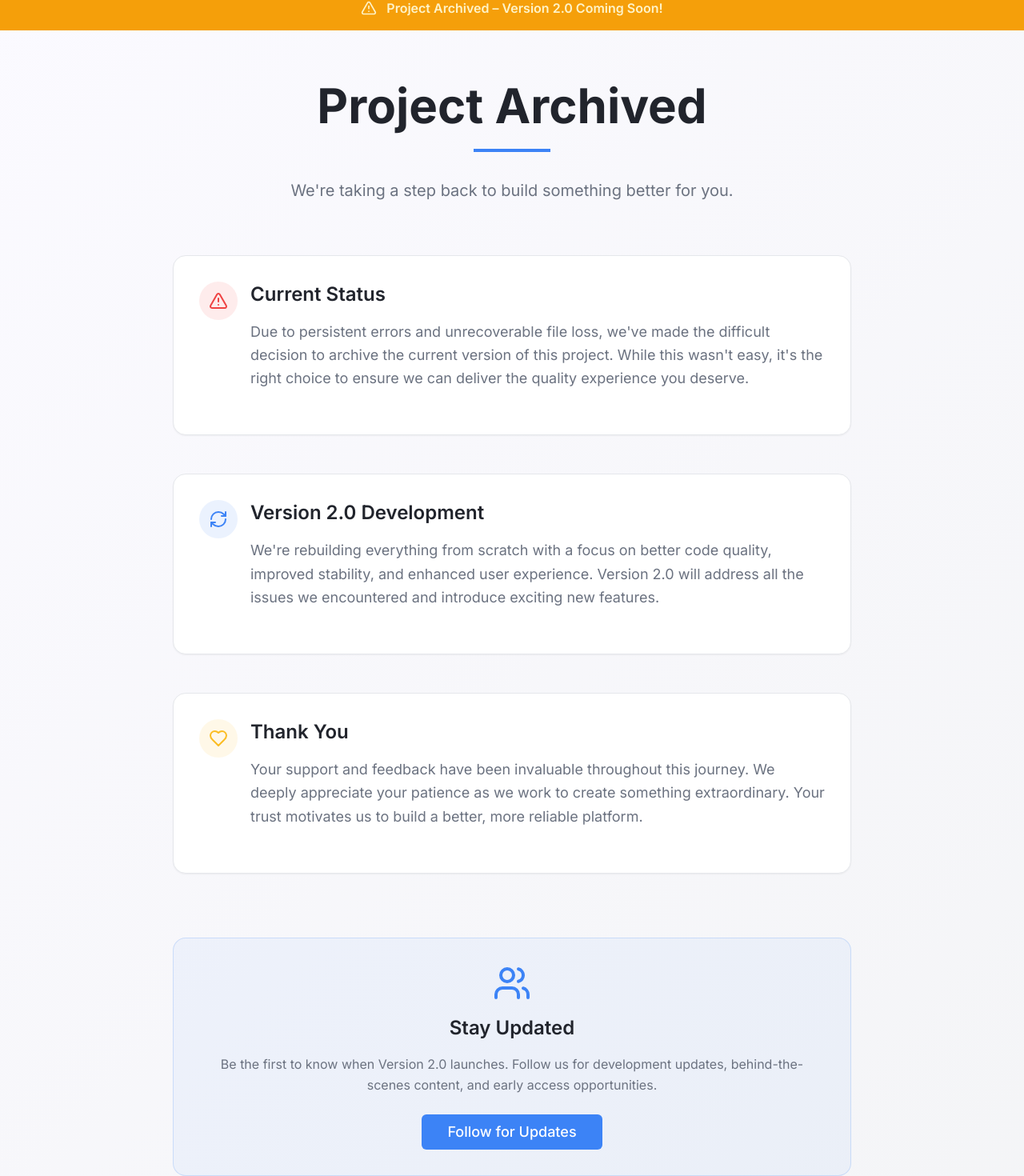
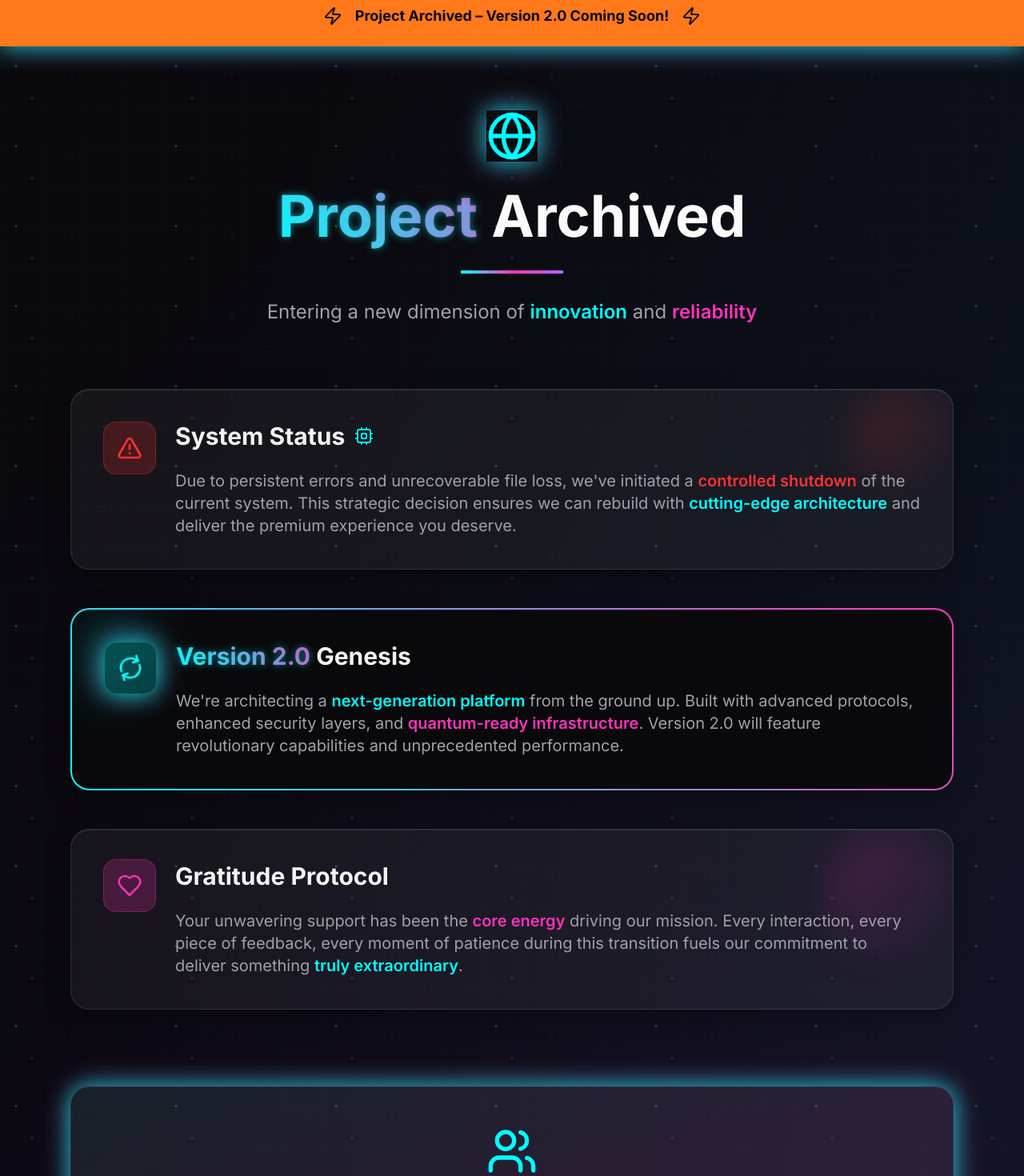
Before and after one commit to HumayunK01/Updating, a React (Vite) app: page / in a window 1280 px wide. Shown: the part 18-1488 px from the top of the page at 80% size. Built offline with nearby package versions, Linux system fonts and the light colour scheme.

Commit message:
Refactor landing page design
Improve the landing page's aesthetic to align with a Web3 and modern style, enhancing its visual appeal.

```diff
--- a/src/index.css
+++ b/src/index.css
@@ -6,46 +6,53 @@
 
 @layer base {
   :root {
-    /* Base colors - Clean professional palette */
-    --background: 250 100% 99%;
-    --foreground: 224 15% 15%;
+    /* Web3 Dark Theme - Futuristic cyber aesthetic */
+    --background: 240 10% 4%;
+    --foreground: 0 0% 98%;
 
-    /* Card styling */
-    --card: 0 0% 100%;
-    --card-foreground: 224 15% 15%;
+    /* Glass morphism cards */
+    --card: 240 10% 8%;
+    --card-foreground: 0 0% 95%;
 
     /* Popover styling */
-    --popover: 0 0% 100%;
-    --popover-foreground: 224 15% 15%;
+    --popover: 240 10% 6%;
+    --popover-foreground: 0 0% 95%;
 
-    /* Primary - Professional blue */
-    --primary: 217 91% 60%;
-    --primary-foreground: 0 0% 100%;
+    /* Primary - Neon cyan */
+    --primary: 180 100% 50%;
+    --primary-foreground: 240 10% 4%;
 
-    /* Secondary - Subtle gray */
-    --secondary: 220 13% 96%;
-    --secondary-foreground: 224 15% 25%;
+    /* Secondary - Purple gradient */
+    --secondary: 270 100% 15%;
+    --secondary-foreground: 0 0% 95%;
 
     /* Muted elements */
-    --muted: 220 13% 96%;
-    --muted-foreground: 220 9% 46%;
+    --muted: 240 10% 12%;
+    --muted-foreground: 240 5% 65%;
 
-    /* Accent - Warning amber for archive banner */
-    --accent: 43 96% 56%;
-    --accent-foreground: 26 83% 14%;
+    /* Accent - Hot pink neon */
+    --accent: 320 100% 60%;
+    --accent-foreground: 240 10% 4%;
 
-    /* Warning colors for archival banner */
-    --warning: 38 92% 50%;
-    --warning-foreground: 48 96% 89%;
+    /* Warning colors - Electric orange */
+    --warning: 25 100% 55%;
+    --warning-foreground: 240 10% 4%;
 
-    /* Destructive */
-    --destructive: 0 84% 60%;
+    /* Destructive - Red neon */
+    --destructive: 0 100% 60%;
     --destructive-foreground: 0 0% 98%;
 
-    /* Borders and inputs */
-    --border: 220 13% 91%;
-    --input: 220 13% 91%;
-    --ring: 217 91% 60%;
+    /* Borders and inputs with glow */
+    --border: 240 20% 20%;
+    --input: 240 10% 12%;
+    --ring: 180 100% 50%;
+
+    /* Web3 specific colors */
+    --neon-purple: 270 100% 70%;
+    --neon-cyan: 180 100% 50%;
+    --neon-pink: 320 100% 60%;
+    --glass-bg: 240 10% 8%;
+    --glass-border: 240 20% 20%;
 
     --radius: 0.5rem;
 
@@ -115,7 +122,7 @@
   }
 }
 
-/* Custom animations for archival page */
+/* Web3 Aesthetic Animations and Effects */
 @layer utilities {
   .animate-fade-in {
     animation: fadeIn 0.8s ease-out forwards;
@@ -131,6 +138,18 @@
     opacity: 0;
   }
 
+  .animate-glow {
+    animation: glow 2s ease-in-out infinite alternate;
+  }
+
+  .animate-float {
+    animation: float 6s ease-in-out infinite;
+  }
+
+  .animate-gradient {
+    animation: gradientShift 3s ease infinite;
+  }
+
   @keyframes fadeIn {
     from {
       opacity: 0;
@@ -142,7 +161,102 @@
     }
   }
 
-  .gradient-bg {
-    background: linear-gradient(135deg, hsl(var(--background)) 0%, hsl(var(--secondary)) 100%);
+  @keyframes glow {
+    from {
+      box-shadow: 0 0 20px hsl(var(--primary) / 0.4);
+    }
+    to {
+      box-shadow: 0 0 30px hsl(var(--primary) / 0.8), 0 0 40px hsl(var(--accent) / 0.3);
+    }
+  }
+
+  @keyframes float {
+    0%, 100% {
+      transform: translateY(0px);
+    }
+    50% {
+      transform: translateY(-10px);
+    }
+  }
+
+  @keyframes gradientShift {
+    0%, 100% {
+      background-position: 0% 50%;
+    }
+    50% {
+      background-position: 100% 50%;
+    }
+  }
+
+  /* Web3 Backgrounds */
+  .cyber-bg {
+    background:
+      radial-gradient(circle at 20% 80%, hsl(var(--neon-purple) / 0.15) 0%, transparent 50%),
+      radial-gradient(circle at 80% 20%, hsl(var(--neon-cyan) / 0.15) 0%, transparent 50%),
+      radial-gradient(circle at 40% 40%, hsl(var(--neon-pink) / 0.1) 0%, transparent 50%),
+      linear-gradient(135deg, hsl(var(--background)) 0%, hsl(var(--secondary)) 100%);
+    background-size: 400% 400%;
+  }
+
+  /* Glassmorphism Effects */
+  .glass-card {
+    background: rgba(255, 255, 255, 0.05);
+    backdrop-filter: blur(10px);
+    border: 1px solid rgba(255, 255, 255, 0.1);
+    box-shadow:
+      0 8px 32px rgba(0, 0, 0, 0.3),
+      inset 0 1px 0 rgba(255, 255, 255, 0.1);
+  }
+
+  .glass-card:hover {
+    background: rgba(255, 255, 255, 0.08);
+    border: 1px solid hsl(var(--primary) / 0.3);
+    box-shadow:
+      0 8px 40px rgba(0, 0, 0, 0.4),
+      0 0 20px hsl(var(--primary) / 0.2),
+      inset 0 1px 0 rgba(255, 255, 255, 0.15);
+  }
+
+  /* Neon Text Effects */
+  .neon-text {
+    background: linear-gradient(45deg, hsl(var(--primary)), hsl(var(--accent)));
+    -webkit-background-clip: text;
+    -webkit-text-fill-color: transparent;
+    background-clip: text;
+    text-shadow: 0 0 10px hsl(var(--primary) / 0.5);
+  }
+
+  .cyber-border {
+    border: 2px solid transparent;
+    background: linear-gradient(hsl(var(--background)), hsl(var(--background))) padding-box,
+                linear-gradient(45deg, hsl(var(--primary)), hsl(var(--accent))) border-box;
+  }
+
+  /* Particle Effects */
+  .particles::before {
+    content: '';
+    position: absolute;
+    top: 0;
+    left: 0;
+    right: 0;
+    bottom: 0;
+    background-image:
+      radial-gradient(2px 2px at 20px 30px, hsl(var(--primary) / 0.5), transparent),
+      radial-gradient(2px 2px at 40px 70px, hsl(var(--accent) / 0.4), transparent),
+      radial-gradient(1px 1px at 90px 40px, hsl(var(--neon-purple) / 0.6), transparent),
+      radial-gradient(1px 1px at 130px 80px, hsl(var(--neon-cyan) / 0.4), transparent);
+    background-repeat: repeat;
+    background-size: 200px 100px;
+    animation: particleMove 20s linear infinite;
+    pointer-events: none;
+  }
+
+  @keyframes particleMove {
+    0% {
+      transform: translateY(0);
+    }
+    100% {
+      transform: translateY(-100px);
+    }
   }
 }
--- a/src/pages/Index.tsx
+++ b/src/pages/Index.tsx
@@ -1,118 +1,158 @@
 import { Button } from "@/components/ui/button";
-import { AlertTriangle, RefreshCw, Heart, Users } from "lucide-react";
+import { AlertTriangle, RefreshCw, Heart, Users, Zap, Cpu, Globe } from "lucide-react";
 
 const Index = () => {
   return (
-    <div className="min-h-screen gradient-bg">
+    <div className="min-h-screen cyber-bg particles relative overflow-hidden">
+      {/* Animated Grid Background */}
+      <div className="absolute inset-0 opacity-20">
+        <div className="absolute inset-0" style={{
+          backgroundImage: `
+            linear-gradient(rgba(0, 255, 255, 0.1) 1px, transparent 1px),
+            linear-gradient(90deg, rgba(0, 255, 255, 0.1) 1px, transparent 1px)
+          `,
+          backgroundSize: '50px 50px'
+        }}></div>
+      </div>
+
       {/* Warning Banner */}
-      <div className="bg-warning text-warning-foreground py-4 px-6 animate-fade-in">
-        <div className="container mx-auto flex items-center justify-center gap-3">
-          <AlertTriangle className="h-5 w-5" />
-          <p className="font-semibold text-center">
+      <div className="relative z-10 bg-warning text-warning-foreground py-6 px-6 animate-fade-in animate-glow">
+        <div className="container mx-auto flex items-center justify-center gap-4">
+          <Zap className="h-6 w-6 animate-pulse" />
+          <p className="font-bold text-center text-lg">
             Project Archived – Version 2.0 Coming Soon!
           </p>
+          <Zap className="h-6 w-6 animate-pulse" />
         </div>
       </div>
 
       {/* Main Content */}
-      <div className="container mx-auto px-6 py-16 max-w-4xl">
+      <div className="container mx-auto px-6 py-20 max-w-6xl relative z-10">
         {/* Header */}
-        <div className="text-center mb-16 animate-fade-in-delay">
-          <h1 className="text-4xl md:text-5xl lg:text-6xl font-bold text-foreground mb-6 leading-tight">
-            Project Archived
+        <div className="text-center mb-20 animate-fade-in-delay">
+          <div className="animate-float mb-8">
+            <Globe className="h-16 w-16 mx-auto text-primary animate-glow" />
+          </div>
+          <h1 className="text-5xl md:text-6xl lg:text-7xl font-bold mb-8 leading-tight">
+            <span className="neon-text">Project</span>{" "}
+            <span className="text-foreground">Archived</span>
           </h1>
-          <div className="w-24 h-1 bg-primary mx-auto mb-8"></div>
-          <p className="text-xl text-muted-foreground max-w-2xl mx-auto leading-relaxed">
-            We're taking a step back to build something better for you.
+          <div className="w-32 h-1 bg-gradient-to-r from-primary via-accent to-neon-purple mx-auto mb-8 animate-gradient"></div>
+          <p className="text-xl md:text-2xl text-muted-foreground max-w-3xl mx-auto leading-relaxed">
+            Entering a new dimension of{" "}
+            <span className="text-primary font-semibold">innovation</span> and{" "}
+            <span className="text-accent font-semibold">reliability</span>
           </p>
         </div>
 
-        {/* Content Sections */}
+        {/* Content Grid */}
         <div className="grid gap-8 md:gap-12 animate-fade-in-delay-2">
           {/* Section 1: Project Status */}
-          <div className="bg-card rounded-2xl p-8 shadow-sm border border-border">
-            <div className="flex items-start gap-4 mb-6">
-              <div className="bg-destructive/10 p-3 rounded-full">
-                <AlertTriangle className="h-6 w-6 text-destructive" />
+          <div className="glass-card rounded-3xl p-8 md:p-10 transition-all duration-500 hover:scale-[1.02] relative overflow-hidden">
+            <div className="absolute top-0 right-0 w-32 h-32 bg-gradient-to-br from-destructive/20 to-transparent rounded-full blur-xl"></div>
+            <div className="flex items-start gap-6 relative z-10">
+              <div className="bg-destructive/20 p-4 rounded-2xl border border-destructive/30 animate-float">
+                <AlertTriangle className="h-8 w-8 text-destructive" />
               </div>
-              <div>
-                <h2 className="text-2xl font-semibold text-card-foreground mb-4">
-                  Current Status
+              <div className="flex-1">
+                <h2 className="text-3xl font-bold text-card-foreground mb-6 flex items-center gap-3">
+                  System Status
+                  <Cpu className="h-6 w-6 text-primary animate-pulse" />
                 </h2>
-                <p className="text-muted-foreground leading-relaxed text-lg">
-                  Due to persistent errors and unrecoverable file loss, we've made the difficult
-                  decision to archive the current version of this project. While this wasn't easy,
-                  it's the right choice to ensure we can deliver the quality experience you deserve.
+                <p className="text-muted-foreground leading-relaxed text-lg md:text-xl">
+                  Due to persistent errors and unrecoverable file loss, we've initiated a{" "}
+                  <span className="text-destructive font-semibold">controlled shutdown</span> of the current system.
+                  This strategic decision ensures we can rebuild with{" "}
+                  <span className="text-primary font-semibold">cutting-edge architecture</span> and
+                  deliver the premium experience you deserve.
                 </p>
               </div>
             </div>
           </div>
 
           {/* Section 2: What's Next */}
-          <div className="bg-card rounded-2xl p-8 shadow-sm border border-border">
-            <div className="flex items-start gap-4 mb-6">
-              <div className="bg-primary/10 p-3 rounded-full">
-                <RefreshCw className="h-6 w-6 text-primary" />
+          <div className="glass-card rounded-3xl p-8 md:p-10 transition-all duration-500 hover:scale-[1.02] relative overflow-hidden cyber-border">
+            <div className="absolute top-0 left-0 w-32 h-32 bg-gradient-to-br from-primary/20 to-transparent rounded-full blur-xl"></div>
+            <div className="flex items-start gap-6 relative z-10">
+              <div className="bg-primary/20 p-4 rounded-2xl border border-primary/30 animate-glow">
+                <RefreshCw className="h-8 w-8 text-primary animate-spin" style={{animationDuration: '3s'}} />
               </div>
-              <div>
-                <h2 className="text-2xl font-semibold text-card-foreground mb-4">
-                  Version 2.0 Development
+              <div className="flex-1">
+                <h2 className="text-3xl font-bold text-card-foreground mb-6">
+                  <span className="neon-text">Version 2.0</span> Genesis
                 </h2>
-                <p className="text-muted-foreground leading-relaxed text-lg">
-                  We're rebuilding everything from scratch with a focus on better code quality,
-                  improved stability, and enhanced user experience. Version 2.0 will address all
-                  the issues we encountered and introduce exciting new features.
+                <p className="text-muted-foreground leading-relaxed text-lg md:text-xl">
+                  We're architecting a{" "}
+                  <span className="text-primary font-semibold">next-generation platform</span> from the ground up.
+                  Built with advanced protocols, enhanced security layers, and{" "}
+                  <span className="text-accent font-semibold">quantum-ready infrastructure</span>.
+                  Version 2.0 will feature revolutionary capabilities and unprecedented performance.
                 </p>
               </div>
             </div>
           </div>
 
           {/* Section 3: Thank You */}
-          <div className="bg-card rounded-2xl p-8 shadow-sm border border-border">
-            <div className="flex items-start gap-4 mb-6">
-              <div className="bg-accent/10 p-3 rounded-full">
-                <Heart className="h-6 w-6 text-accent" />
+          <div className="glass-card rounded-3xl p-8 md:p-10 transition-all duration-500 hover:scale-[1.02] relative overflow-hidden">
+            <div className="absolute top-0 right-0 w-40 h-40 bg-gradient-to-br from-accent/20 to-transparent rounded-full blur-xl"></div>
+            <div className="flex items-start gap-6 relative z-10">
+              <div className="bg-accent/20 p-4 rounded-2xl border border-accent/30 animate-float" style={{animationDelay: '1s'}}>
+                <Heart className="h-8 w-8 text-accent animate-pulse" />
               </div>
-              <div>
-                <h2 className="text-2xl font-semibold text-card-foreground mb-4">
-                  Thank You
+              <div className="flex-1">
+                <h2 className="text-3xl font-bold text-card-foreground mb-6">
+                  Gratitude Protocol
                 </h2>
-                <p className="text-muted-foreground leading-relaxed text-lg">
-                  Your support and feedback have been invaluable throughout this journey.
-                  We deeply appreciate your patience as we work to create something extraordinary.
-                  Your trust motivates us to build a better, more reliable platform.
+                <p className="text-muted-foreground leading-relaxed text-lg md:text-xl">
+                  Your unwavering support has been the{" "}
+                  <span className="text-accent font-semibold">core energy</span> driving our mission.
+                  Every interaction, every piece of feedback, every moment of patience during this transition
+                  fuels our commitment to deliver something{" "}
+                  <span className="text-primary font-semibold">truly extraordinary</span>.
                 </p>
               </div>
             </div>
           </div>
 
           {/* Call to Action */}
-          <div className="text-center py-8">
-            <div className="bg-primary/5 rounded-2xl p-8 border border-primary/20">
-              <Users className="h-12 w-12 text-primary mx-auto mb-4" />
-              <h3 className="text-2xl font-semibold text-foreground mb-4">
-                Stay Updated
+          <div className="text-center py-12">
+            <div className="glass-card rounded-3xl p-10 md:p-12 relative overflow-hidden animate-glow">
+              <div className="absolute inset-0 bg-gradient-to-br from-primary/5 via-accent/5 to-neon-purple/5 animate-gradient"></div>
+              <div className="relative z-10">
+                <div className="animate-float mb-6">
+                  <Users className="h-16 w-16 text-primary mx-auto" />
+                </div>
+                <h3 className="text-3xl md:text-4xl font-bold text-foreground mb-6">
+                  <span className="neon-text">Join the Evolution</span>
                 </h3>
-              <p className="text-muted-foreground mb-6 leading-relaxed">
-                Be the first to know when Version 2.0 launches. Follow us for development
-                updates, behind-the-scenes content, and early access opportunities.
+                <p className="text-muted-foreground mb-8 leading-relaxed text-lg md:text-xl max-w-2xl mx-auto">
+                  Be among the first to experience the future. Subscribe to our{" "}
+                  <span className="text-primary font-semibold">quantum updates</span> and gain
+                  exclusive access to behind-the-scenes development insights.
                 </p>
                 <Button
                   size="lg"
-                className="text-lg px-8 py-3 hover:scale-105 transition-transform duration-200"
+                  className="text-lg px-10 py-4 bg-gradient-to-r from-primary to-accent hover:from-accent hover:to-primary transition-all duration-300 hover:scale-110 hover:shadow-2xl border-0 font-bold"
                 >
+                  <Zap className="h-5 w-5 mr-2" />
                   Follow for Updates
                 </Button>
               </div>
             </div>
+          </div>
 
           {/* Signature */}
-          <div className="text-center py-8">
-            <div className="max-w-md mx-auto">
-              <div className="h-px bg-border mb-6"></div>
-              <p className="text-muted-foreground italic text-lg">
-                – Humayun
+          <div className="text-center py-12">
+            <div className="max-w-md mx-auto relative">
+              <div className="h-px bg-gradient-to-r from-transparent via-primary to-transparent mb-8"></div>
+              <div className="glass-card rounded-2xl p-6 border border-primary/20">
+                <p className="text-muted-foreground text-xl font-light tracking-wider">
+                  <span className="text-primary">—</span> Humayun <span className="text-accent">—</span>
                 </p>
+                <p className="text-xs text-muted-foreground mt-2 uppercase tracking-widest">
+                  System Architect
+                </p>
+              </div>
             </div>
           </div>
         </div>
--- a/tailwind.config.ts
+++ b/tailwind.config.ts
@@ -68,7 +68,11 @@ export default {
 					'accent-foreground': 'hsl(var(--sidebar-accent-foreground))',
 					border: 'hsl(var(--sidebar-border))',
 					ring: 'hsl(var(--sidebar-ring))'
-				}
+				},
+				// Web3 specific colors
+				'neon-purple': 'hsl(var(--neon-purple))',
+				'neon-cyan': 'hsl(var(--neon-cyan))',
+				'neon-pink': 'hsl(var(--neon-pink))',
 			},
 			borderRadius: {
 				lg: 'var(--radius)',
```
Lines whose indentation alone changed are shown as unchanged.
